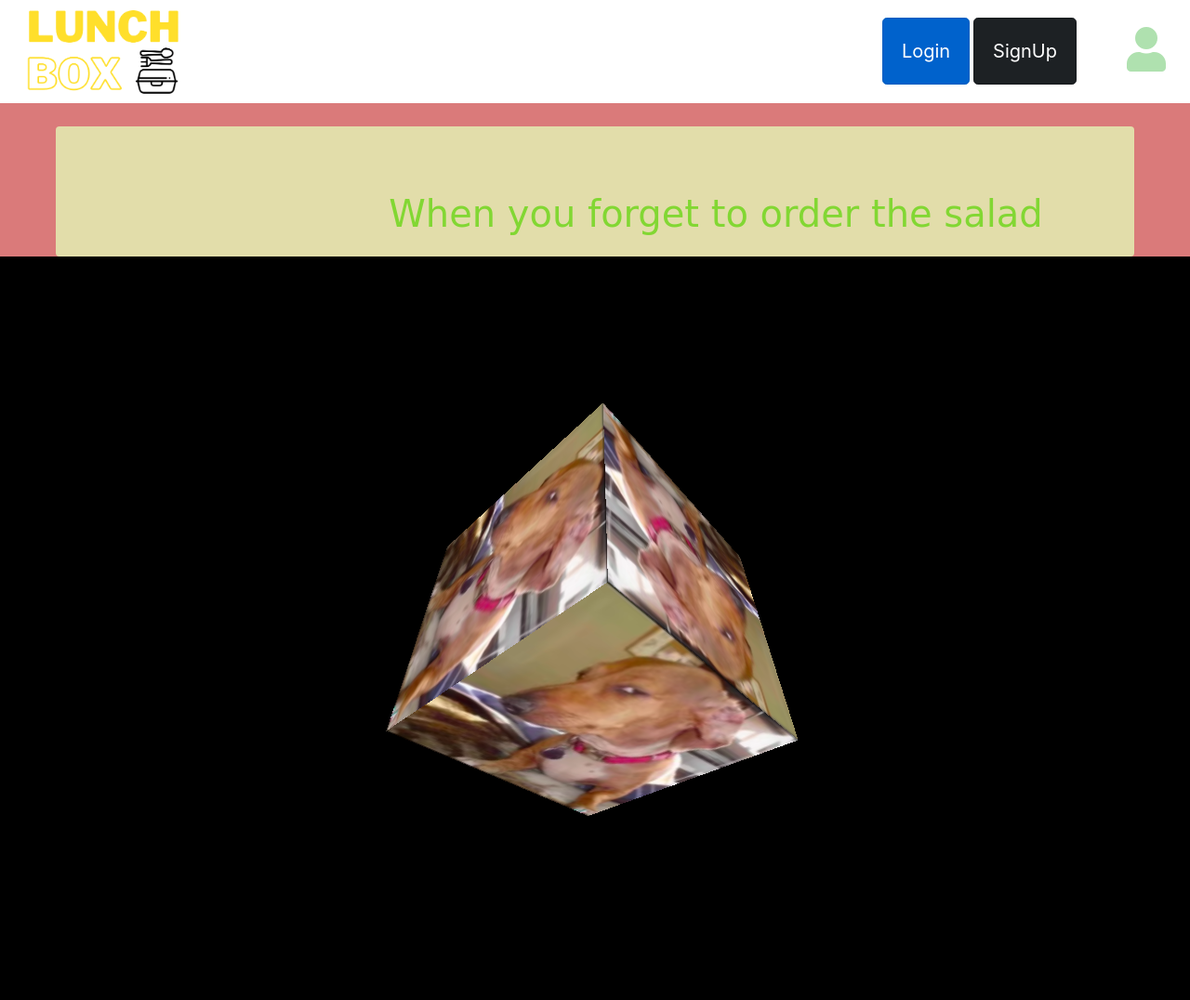
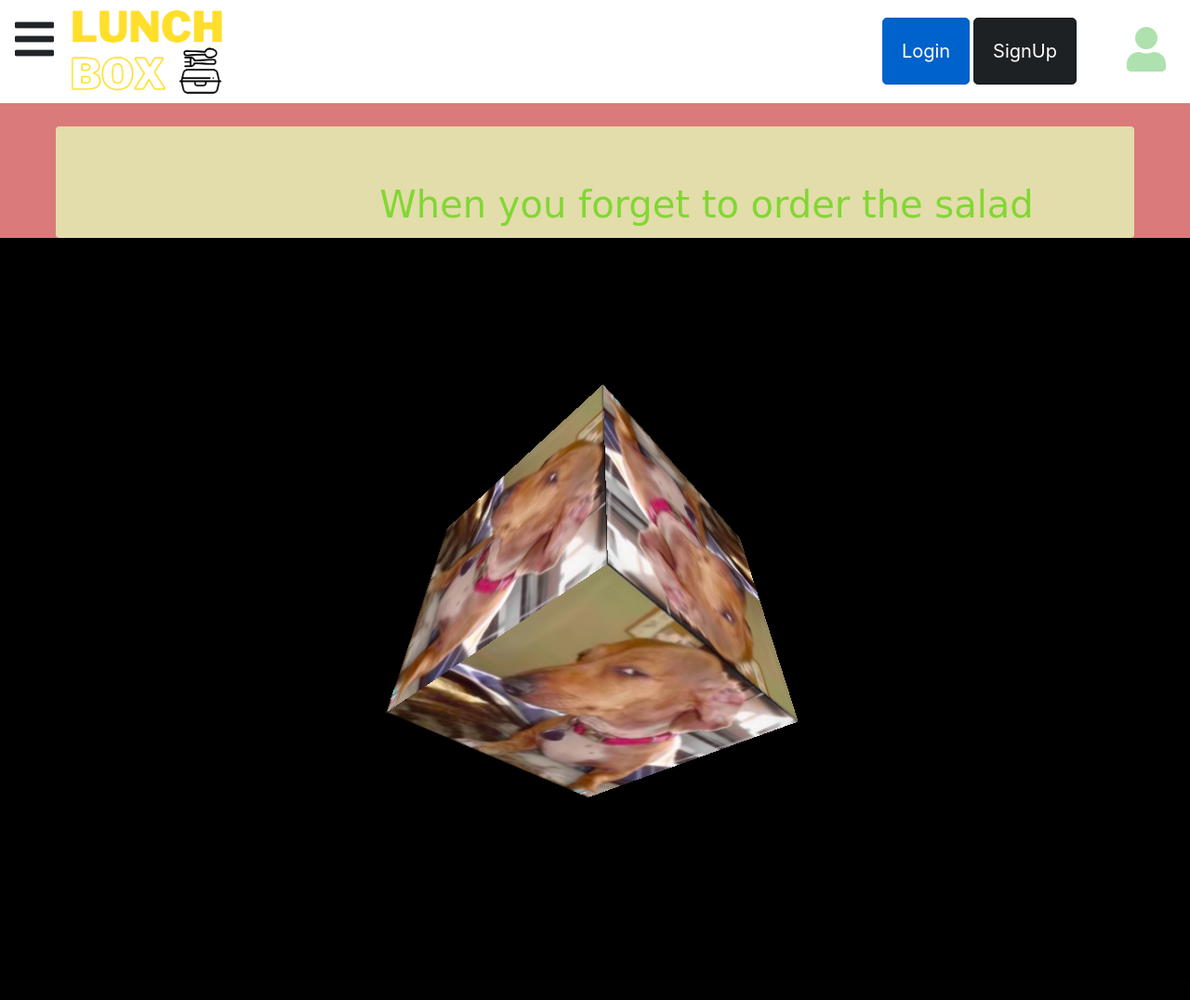
Before and after one commit to RobbertSinclair/doYouHaveTheGUTS2022, a Django app: page / in a window 1280 px wide; the page is wider, and only the part inside the window is pictured. Shown: that part at 93% size. After the commit the page ends 858 px from the top of that part, so only its background shows below. Run offline with Django 3.2, Linux system fonts and the light colour scheme; some libraries are stand-ins or nearby versions.

Commit message:
side navbar added and maybe other stuff i can't remember

```diff
--- a/backend/backend_app/views.py
+++ b/backend/backend_app/views.py
@@ -183,7 +183,7 @@ def user_logout(request):
     # Returns user to homepage
     return redirect(reverse('backend_app:index'))
 
-
+@login_required
 def my_account(request):
     context_dict = {}
     u=request.user
--- a/backend/static/css/page.css
+++ b/backend/static/css/page.css
@@ -1,12 +1,18 @@
 body {
     margin: 0;
     background-color: #DA7A7A;
+    overflow-x: hidden;
 }
 
 canvas {
     margin-top: 0;
     margin-left: 0;
     margin-bottom: 0;
+}
+
+
+.btn-primary{
+    padding:4px;
 }
 
 .card-body{
@@ -51,7 +57,7 @@ canvas {
     background-color:#E2DDAA;
     font-size: 100px;
 	margin:auto;
-	padding:70px;
+	padding:60px;
 	margin-right:60px;
 	margin-left:60px;
 }
@@ -92,3 +98,61 @@ canvas {
 #event-form {
     font-size: 20px;
 }
+
+
+
+
+
+
+
+
+
+/* The side navigation menu */
+.sidenav {
+  height: 100%; /* 100% Full-height */
+  width: 0; /* 0 width - change this with JavaScript */
+  position: fixed; /* Stay in place */
+  z-index: 1; /* Stay on top */
+  top: 0; /* Stay at the top */
+  left: 0;
+  background-color: #111; /* Black*/
+  overflow-x: hidden; /* Disable horizontal scroll */
+  padding-top: 60px; /* Place content 60px from the top */
+  transition: 0.5s; /* 0.5 second transition effect to slide in the sidenav */
+}
+
+/* The navigation menu links */
+.sidenav a {
+  padding: 8px 8px 8px 32px;
+  text-decoration: none;
+  font-size: 25px;
+  color: #818181;
+  display: block;
+  transition: 0.3s;
+}
+
+/* When you mouse over the navigation links, change their color */
+.sidenav a:hover {
+  color: #f1f1f1;
+}
+
+/* Position and style the close button (top right corner) */
+.sidenav .closebtn {
+  position: absolute;
+  top: 0;
+  right: 25px;
+  font-size: 36px;
+  margin-left: 50px;
+}
+
+/* Style page content - use this if you want to push the page content to the right when you open the side navigation */
+#main {
+  transition: margin-left .5s;
+  padding: 20px;
+}
+
+/* On smaller screens, where height is less than 450px, change the style of the sidenav (less padding and a smaller font size) */
+@media screen and (max-height: 450px) {
+  .sidenav {padding-top: 15px;}
+  .sidenav a {font-size: 18px;}
+}
--- a/backend/templates/base.html
+++ b/backend/templates/base.html
@@ -21,8 +21,21 @@
   </head>
 
   <body>
+    <div id="mySidenav" class="sidenav">
+        <a href="javascript:void(0)" class="closebtn" onclick="closeNav()">&times;</a>
+        <a href="#">Event</a>
+        <a href="#">Services</a>
+        <a href="#">Clients</a>
+        <a href="#">Contact</a>
+      </div>
+
+
+
+
 	  <nav class="navbar navbar-expand-lg navbar navbar-fixed-top" id="main-nav">
 		<div class="float-left">
+              <!-- Use any element to open the sidenav -->
+        <span id="nav-button" type="button" class="fa fa-bars fa-3x" onclick="openNav()"></span>
         <a href="{% url 'backend_app:index' %}">
         <img src="{% static 'img/logo.png' %}" alt="Lunch Box" id="logo">
 		{% block nav_block_left %}
@@ -66,5 +79,17 @@
         {% block body_block %}
         {% endblock %}
       </div>
+
+      <script>
+          /* Set the width of the side navigation to 250px */
+            function openNav() {
+            document.getElementById("mySidenav").style.width = "250px";
+            }
+
+            /* Set the width of the side navigation to 0 */
+            function closeNav() {
+            document.getElementById("mySidenav").style.width = "0";
+            }
+      </script>
   </body>
 </html>
--- a/backend/templates/event.html
+++ b/backend/templates/event.html
@@ -5,9 +5,6 @@ Event
 {% endblock %}
 
 {% block body_block %}
-<div id="title-div">
-    <h1 id="title">Lunchbox</h1>
-</div>
 
 <div>
     <h1>Event</h1>
```
